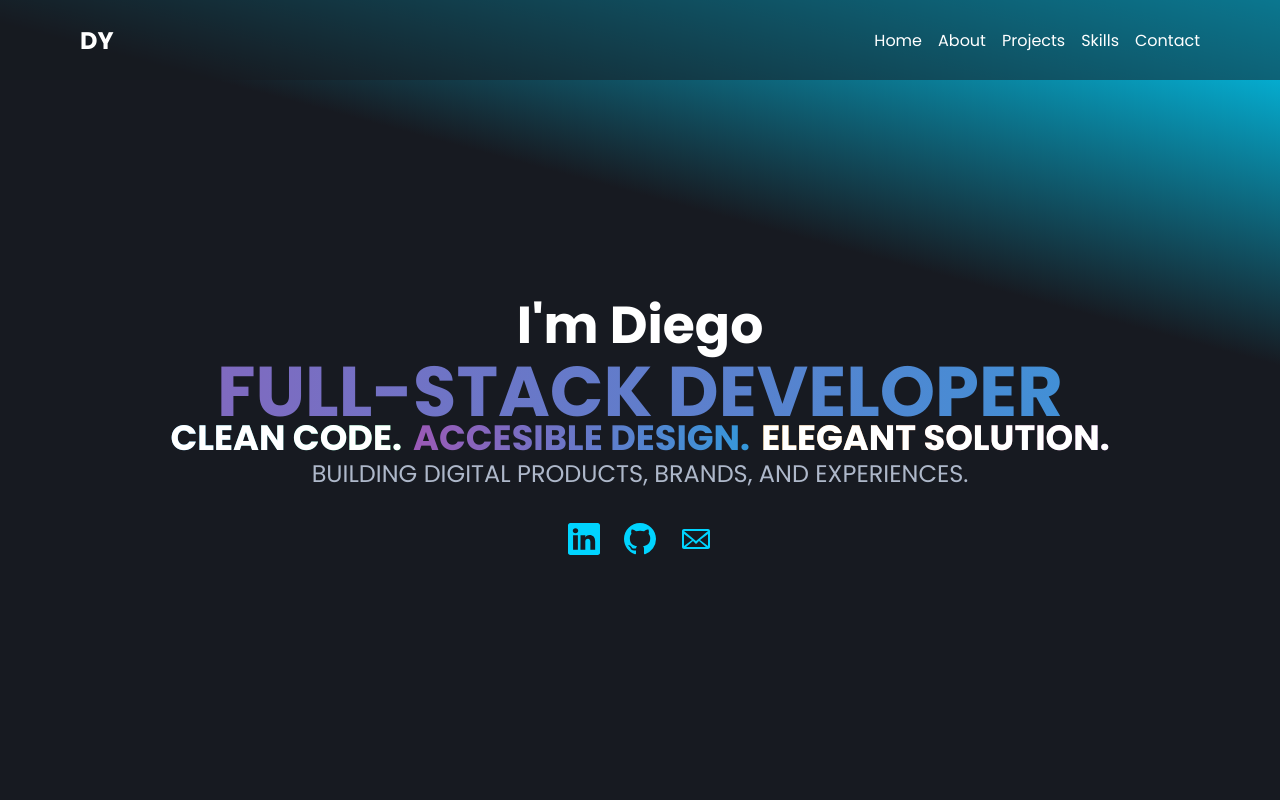
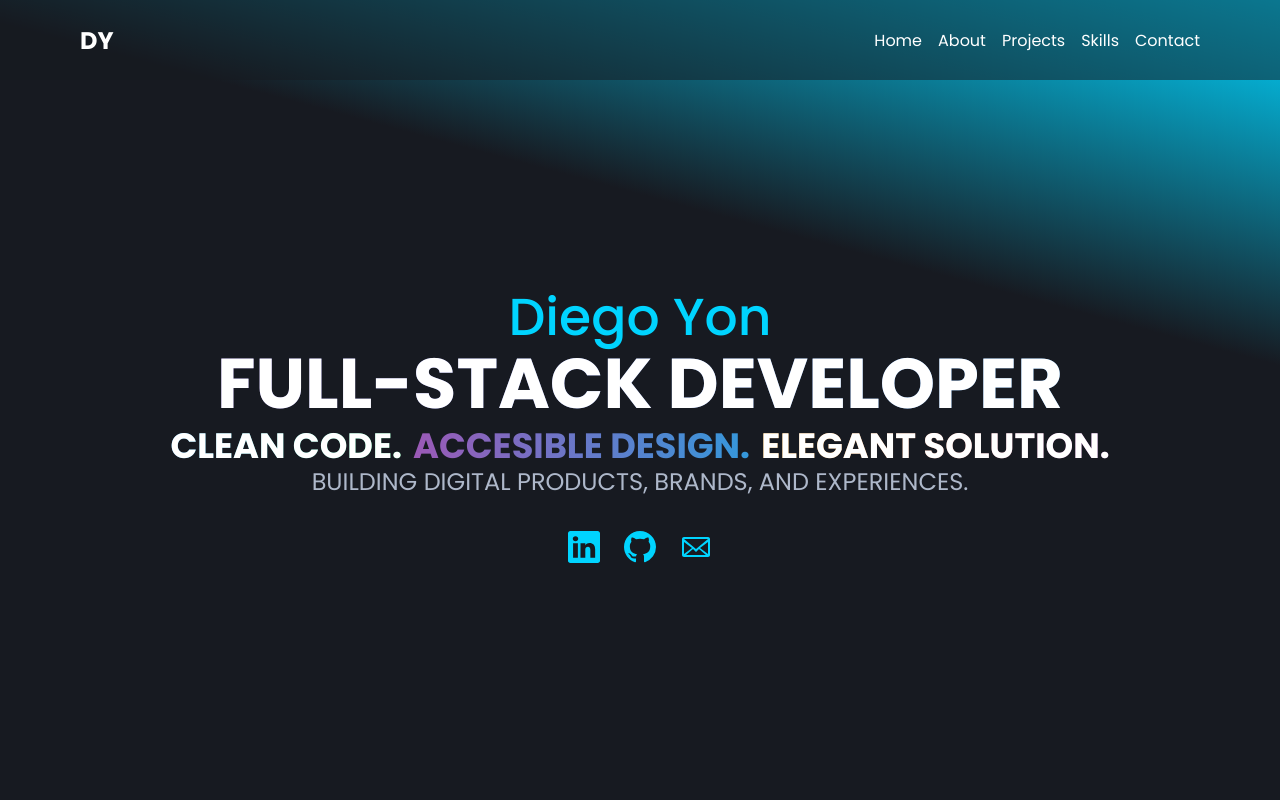
Before and after one commit to diegoyon/portfolio-v3, a React (Create React App) app: page / in a window 1280 px wide. Shown: the top 800 px of the page. Built offline with nearby package versions, Linux system fonts and the light colour scheme.

Commit message:
change home section

```diff
--- a/public/index.html
+++ b/public/index.html
@@ -4,7 +4,7 @@
     <meta charset="UTF-8" />
     <meta http-equiv="X-UA-Compatible" content="IE=edge" />
     <meta name="viewport" content="width=device-width, initial-scale=1.0" />
-    <title>Portfolio</title>
+    <title>Diego Yon</title>
   </head>
   <body>
     <div id="root"></div>
--- a/src/sections/About/About.js
+++ b/src/sections/About/About.js
@@ -29,7 +29,7 @@ const About = () => {
         </div>
       </div>
       <form
-        action="https://docs.google.com/document/d/e/2PACX-1vQHP4Vv3HsEh2HniIrGM-XR3hppUQwrhkEJptrFYtlCx5SJl3jT9kbVQsv4mx-z4-z4JCipNp6jK2_n/pub"
+        action="https://drive.google.com/file/d/1J0tvFJifIHu9i1rDjFyinC-xjaQaLydG/view?usp=sharing"
         target="_blank"
       >
         <button type="submit" value="See resume">
--- a/src/sections/Home/Home.css
+++ b/src/sections/Home/Home.css
@@ -10,7 +10,9 @@
 
 .home h1 {
   font-size: 2rem;
-  color: white;
+  font-weight: 500;
+  color: rgba(0, 212, 255, 1);
+  /* color: #aeb8ca; */
   animation: slidein 1.5s ease-in;
 }
 
@@ -22,11 +24,13 @@
 }
 
 .home h2 {
-  /* color: white; */
+  color: white;
+  /* color: #aeb8ca; */
   font-size: 3rem;
   line-height: 2.4rem;
-  margin: 1rem 0;
-  color: transparent;
+  /* margin: 1rem 0; */
+  margin-bottom: 1rem;
+  /* color: transparent; */
   background-image: linear-gradient(
     to left,
     #2ecc71,
@@ -145,7 +149,7 @@
   }
 
   .home h3 {
-    font-size: 1.5rem;
+    font-size: 1.2rem;
   }
 
   .home h1 {
@@ -155,13 +159,18 @@
   .home p {
     font-size: 1.25rem;
   }
+  .titles {
+    flex-direction: row;
+    gap: 0.7rem;
+    text-align: center;
+  }
 }
 
 @media (min-width: 768px) {
   .home h2 {
     text-align: center;
     font-size: 4.4rem;
-    margin: 0;
+    /* margin: 0; */
     /* line-height: 4rem; */
   }
 
@@ -177,9 +186,4 @@
   .home p {
     font-size: 1.5rem;
   }
-
-  .titles {
-    flex-direction: row;
-    gap: 0.7rem;
-  }
 }
--- a/src/sections/Home/Home.js
+++ b/src/sections/Home/Home.js
@@ -7,7 +7,7 @@ const Home = () => {
   return (
     <section className="home" id="home">
       {/* <h3>Hey there!</h3> */}
-      <h1>I'm Diego</h1>
+      <h1>Diego Yon</h1>
       <h2>FULL-STACK DEVELOPER</h2>
       <div className="titles">
         <h3>CLEAN CODE.</h3>
```
